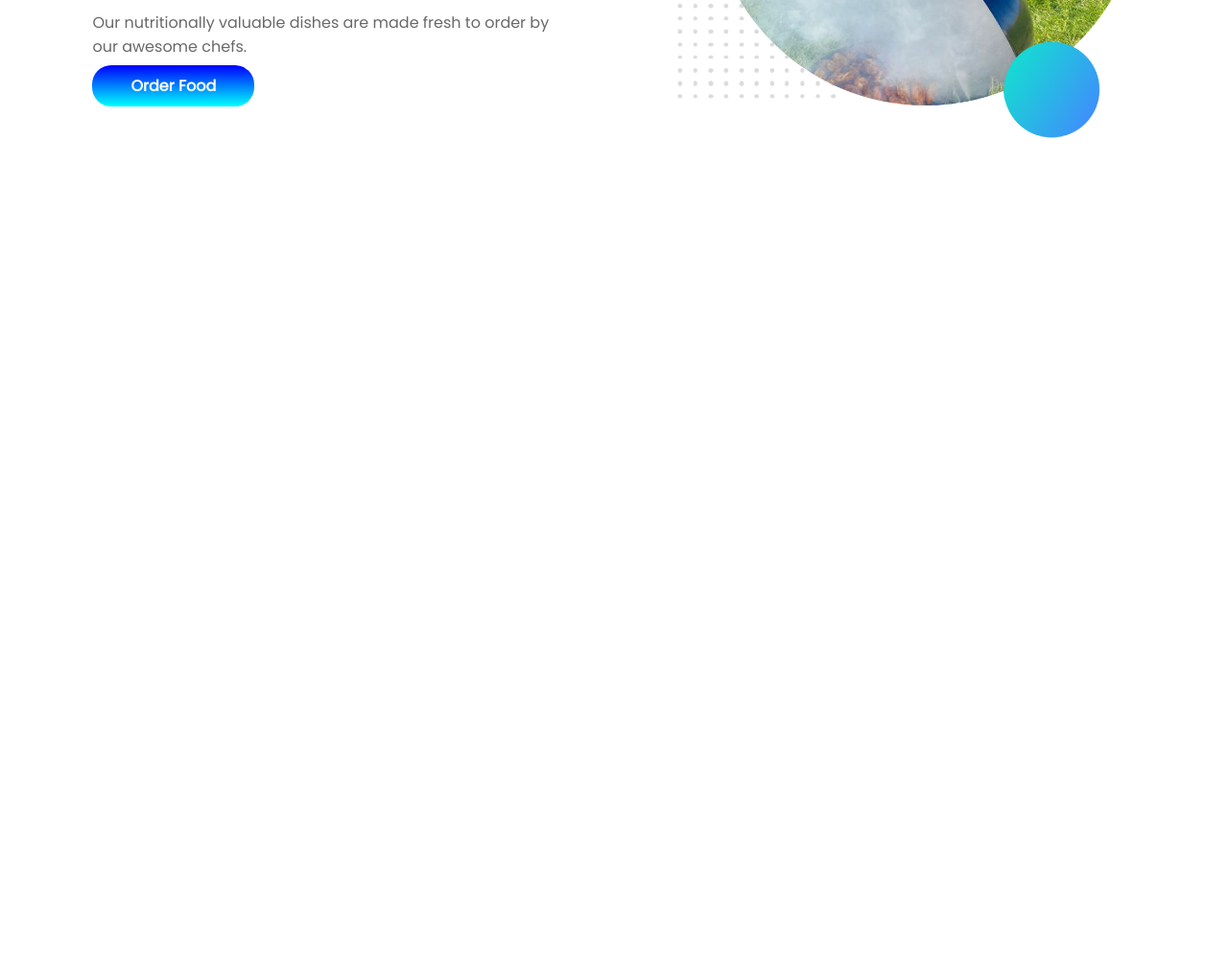
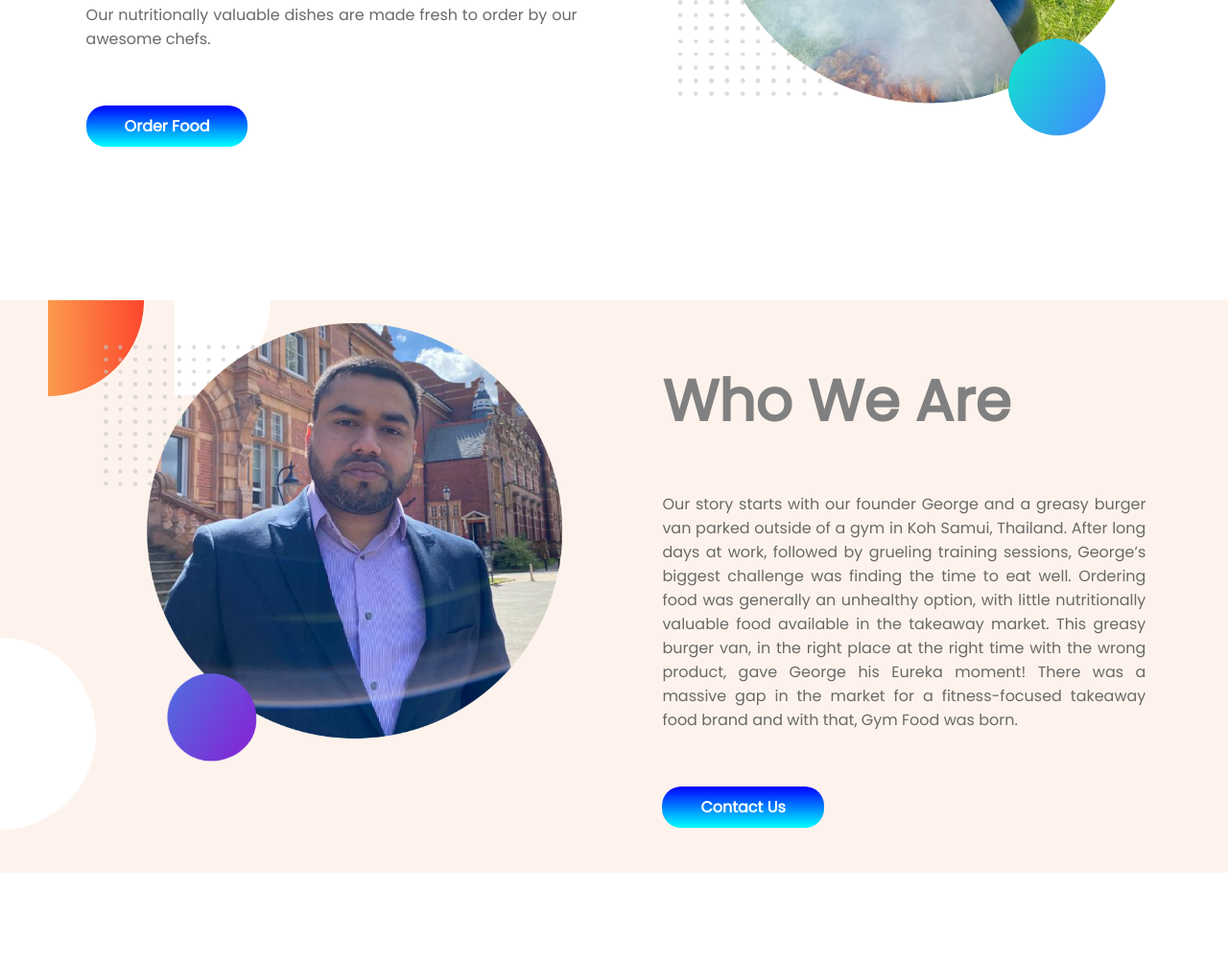
Before and after one commit to md-shajidur-rahman/gym-food, a plain HTML site: page index.html in a window 1280 px wide. Shown: the part 367-1371 px from the top of the page at 96% size. Before the commit the page ends 800 px from the top, so only its background shows below. Drawn offline with Linux system fonts and the light colour scheme.

Commit message:
added about us section

```diff
--- a/index.html
+++ b/index.html
@@ -4,7 +4,7 @@
     <meta charset="UTF-8">
     <meta http-equiv="X-UA-Compatible" content="IE=edge">
     <meta name="viewport" content="width=device-width, initial-scale=1.0">
-    <title>Gym Food</title>
+    <title>Document</title>
     <link rel="preconnect" href="https://fonts.googleapis.com">
     <link rel="preconnect" href="https://fonts.gstatic.com" crossorigin>
     <link href="https://fonts.googleapis.com/css2?family=Poppins&display=swap" rel="stylesheet">
@@ -22,11 +22,17 @@
         </div>
     </section>
 
-    <section>
-        <div>
-            <img src="" alt="">
+    <section class="flex-div background-banner">
+        <div class="half-width">
+            <img src="images/shajid-photo-3.png" alt="">
+        </div>
+        <div class="half-width">
+            <h1 class="grey-color">Who We Are</h1>
+            <p>Our story starts with our founder George and a greasy burger van parked outside of a gym in Koh Samui, Thailand. After long days at work, followed by grueling training sessions, George’s biggest challenge was finding the time to eat well. Ordering food was generally an unhealthy option, with little nutritionally valuable food available in the takeaway market. This greasy burger van, in the right place at the right time with the wrong product, gave George his Eureka moment! There was a massive gap in the market for a fitness-focused takeaway food brand and with that, Gym Food was born.</p>
+            <a class="anchor-button" target="_blank" href="https://www.linkedin.com/in/itsshajidur/">Contact Us</a>
         </div>
     </section>
 
+
 </body>
 </html>
--- a/style.css
+++ b/style.css
@@ -1,11 +1,14 @@
 body {
   font-family: "Poppins", sans-serif;
+  margin: 0;
 }
 h1 {
   font-size: 60px;
 }
 p {
   color: dimgray;
+  padding-bottom: 50px;
+  text-align: justify;
 }
 .anchor-button {
   text-decoration: none;
@@ -15,12 +18,18 @@ p {
   padding: 10px 40px;
   border-radius: 20px;
 }
+.background-banner {
+  background: url(images/background-image.png);
+  background-repeat: no-repeat;
+  background-size: auto;
+  padding: 10px;
+}
 .grey-color {
   color: grey;
 }
 .flex-div {
   display: flex;
-  margin: 0;
+  padding-bottom: 150px;
 }
 .half-width {
   width: 40%;
```
Also changed, not shown: images/background-image.png (added), images/shajid-photo-3.png (added).
